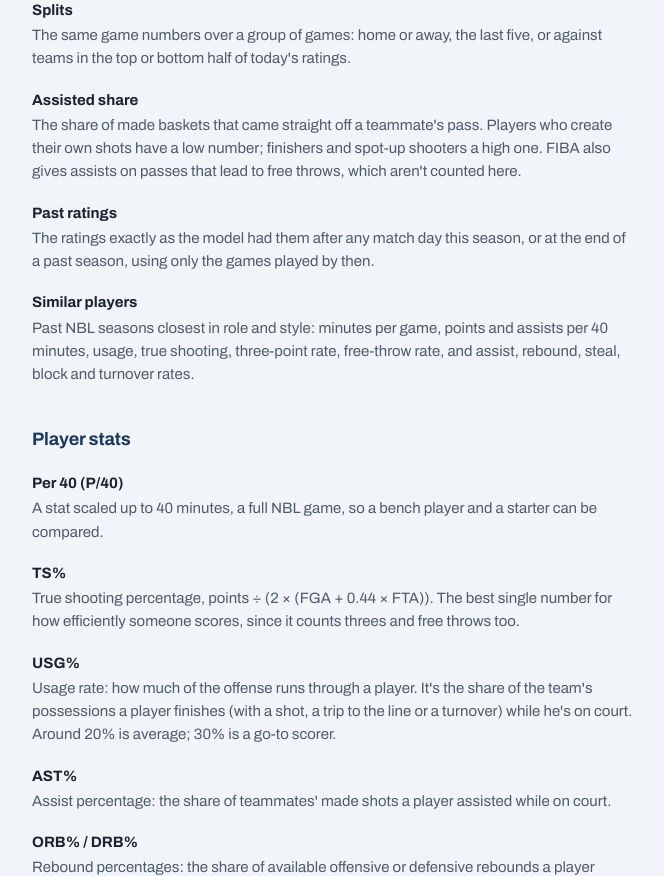
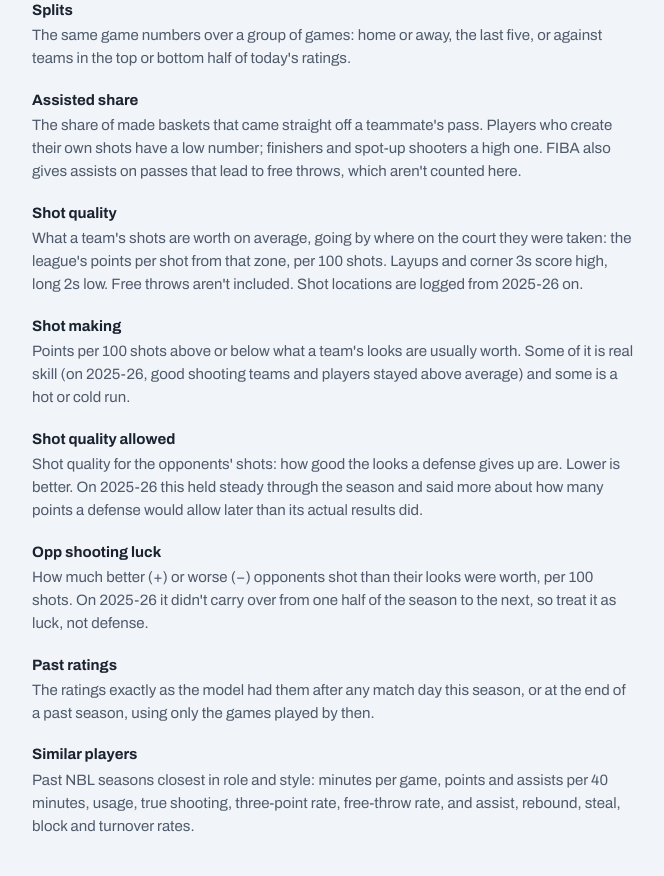
Before and after one commit to kimchiwithrice/nbl-index, a Python web app: template nbl/templates/glossary.html in a window 1280 px wide. Shown: the part 5179-6055 px from the top of the page, without its empty margins (196-860 px from the left). Run offline with Jinja, Linux system fonts and the light colour scheme; the template is opened without the code that fills it, so the values that code supplies are empty.

Commit message:
Add shot quality, shot making and opponents' shooting luck
Each shot is valued at the league's points per shot from its zone this season.
Shown as cards on the team Lineups & shots tab and as a Shot quality group on
Advanced stats, with tooltips and glossary entries. Opp shooting luck gets a
grey rank: on 2025-26 it didn't carry over between halves of the season.

```diff
--- a/nbl/model.py
+++ b/nbl/model.py
@@ -263,6 +263,8 @@ STAT_DEFS = [
     ("float_r", "Floaters", None, "sp", "pct"), ("jumper_r", "2pt jumpers", None, "sp", "pct"),
     ("jumper", "Jumper FG%", True, "sp", "pct"), ("astd", "Assisted", None, "sp", "pct"),
     ("d_rim_r", "Opp layups", False, "sp", "pct"), ("d_rim", "Opp layup FG%", False, "sp", "pct"),
+    ("sq", "Shot quality", True, "sq", "1"), ("sm", "Shot making", True, "sq", "sgn"),
+    ("d_sq", "Shot quality allowed", False, "sq", "1"), ("d_sm", "Opp shooting luck", False, "sq", "sgn"),
     ("c_min", "Clutch minutes", None, "cl", "1"), ("c_net", "Clutch net/100", True, "cl", "1"),
 ]
 
--- a/nbl/static/app.js
+++ b/nbl/static/app.js
@@ -213,6 +213,10 @@
     "Jumper FG%": "Field-goal % on two-point jump shots.",
     "Assisted": "Share of made field goals that were assisted.",
     "Opp layups": "Share of opponents' shots that were layups, dunks or tip-ins.",
+    "Shot quality": "Points a shot is worth on average from where the team takes theirs, per 100 shots. Higher means better looks.",
+    "Shot making": "Points per 100 shots above or below what those looks are usually worth. Partly real: good shooters tend to stay good.",
+    "Shot quality allowed": "What opponents' shots are worth on average from where they were allowed to shoot, per 100 shots. Lower is better.",
+    "Opp shooting luck": "How much better (+) or worse (−) opponents shot than their looks were worth, per 100 shots. Mostly luck.",
     "Opp layup FG%": "Opponents' field-goal % on layups, dunks and tip-ins.",
     "Clutch minutes": "Minutes played in the last 5 minutes of the 4th quarter or overtime with the score within 5.",
     "Clutch net/100": "Point margin per 100 possessions in clutch time.",
--- a/nbl/templates/glossary.html
+++ b/nbl/templates/glossary.html
@@ -53,6 +53,10 @@
     ("pairs", "Pairs", "Two teammates on the floor together, whoever the other three are. How they've done together, per 100 possessions."),
     ("splits", "Splits", "The same game numbers over a group of games: home or away, the last five, or against teams in the top or bottom half of today's ratings."),
     ("assisted", "Assisted share", "The share of made baskets that came straight off a teammate's pass. Players who create their own shots have a low number; finishers and spot-up shooters a high one. FIBA also gives assists on passes that lead to free throws, which aren't counted here."),
+    ("shot-quality", "Shot quality", "What a team's shots are worth on average, going by where on the court they were taken: the league's points per shot from that zone, per 100 shots. Layups and corner 3s score high, long 2s low. Free throws aren't included. Shot locations are logged from 2025-26 on."),
+    ("shot-making", "Shot making", "Points per 100 shots above or below what a team's looks are usually worth. Some of it is real skill (on 2025-26, good shooting teams and players stayed above average) and some is a hot or cold run."),
+    ("shot-quality-allowed", "Shot quality allowed", "Shot quality for the opponents' shots: how good the looks a defense gives up are. Lower is better. On 2025-26 this held steady through the season and said more about how many points a defense would allow later than its actual results did."),
+    ("opp-shooting-luck", "Opp shooting luck", "How much better (+) or worse (−) opponents shot than their looks were worth, per 100 shots. On 2025-26 it didn't carry over from one half of the season to the next, so treat it as luck, not defense."),
     ("past-ratings", "Past ratings", "The ratings exactly as the model had them after any match day this season, or at the end of a past season, using only the games played by then."),
     ("similar", "Similar players", "Past NBL seasons closest in role and style: minutes per game, points and assists per 40 minutes, usage, true shooting, three-point rate, free-throw rate, and assist, rebound, steal, block and turnover rates."),
   ]),
--- a/nbl/templates/stats.html
+++ b/nbl/templates/stats.html
@@ -5,7 +5,7 @@
 {% block main %}
 <h1>NBL advanced stats {{ season }}</h1>
 <p class="lede">This season's advanced team numbers with league ranks. For players, see <a href="{{ root }}players/">player stats</a>. These are raw, not adjusted for opponents. For the adjusted version, see the <a href="{{ root }}">ratings</a>.</p>
-{% set groups = [("o4", "Four Factors – offense"), ("d4", "Four Factors – defense"), ("sh", "Shooting"), ("st", "Style & other"), ("gf", "Game flow"), ("sp", "Shot profile"), ("cl", "Clutch")] %}
+{% set groups = [("o4", "Four Factors – offense"), ("d4", "Four Factors – defense"), ("sh", "Shooting"), ("st", "Style & other"), ("gf", "Game flow"), ("sp", "Shot profile"), ("sq", "Shot quality"), ("cl", "Clutch")] %}
 {% for gk, gl in groups %}
 {% set cols = defs | selectattr(3, 'equalto', gk) | list %}
 {% set cols = cols | rejectattr(0, 'in', missing) | list %}
@@ -18,7 +18,7 @@
   {% for t in order %}{% set x = info[t] %}{% if x.stats %}
     <tr><td class="l">{{ m.team(info, t, root) }}</td>
     {% for k, label, hib, g, fmt in cols %}{% set v = x.stats[k] %}
-      <td data-v="{{ v if v is not none else '' }}"{% if k == 'c_net' %} class="sp"{% endif %}>{{ (v | pct) if fmt == 'pct' else (v | f1) }}{{ m.rk(x.srk[k], N, k != 'd_ft') if hib is not none else '' }}</td>
+      <td data-v="{{ v if v is not none else '' }}"{% if k == 'c_net' %} class="sp"{% endif %}>{% if v is none %}–{% elif fmt == 'pct' %}{{ v | pct }}{% elif fmt == 'sgn' %}{{ v | sgn }}{% else %}{{ v | f1 }}{% endif %}{{ m.rk(x.srk[k], N, k not in ('d_ft', 'd_sm')) if hib is not none else '' }}</td>
     {% endfor %}</tr>
   {% endif %}{% endfor %}
   </tbody>
@@ -48,6 +48,7 @@
 <p class="note">Describes this season only: on past seasons a team's home edge barely carried over to the next year, so the predictions use one home edge for everyone.</p>
 {% endif %}
 {% if 'ahead' not in missing and flow[0] < flow[1] %}<p class="note">Game flow comes from the play-by-play, which covers {{ flow[0] }} of this season's {{ flow[1] }} games so far. The rest are left out until it's available.</p>{% endif %}
+{% if 'sq' not in missing %}<p class="note">Shot quality is how many points a team's shots are worth on average, going by where on the court they were taken, per 100 shots. Shot making is how many more (or fewer) they actually scored. Last season, where a team let opponents shoot from carried over well; whether opponents then made them mostly didn't, so Opp shooting luck has a grey rank. Free throws aren't included.</p>{% endif %}
 {% if 'c_min' not in missing %}<p class="note">Shot profile and clutch come from the play-by-play. Clutch is the last five minutes of the fourth quarter or overtime with the score within five; clutch net needs at least 20 clutch possessions and is hidden while scores are hidden. Assisted share: FIBA also credits assists on free throws, which aren't counted here.</p>{% endif %}
 <p class="note">Hover any column for a quick definition, or see the <a href="{{ root }}glossary/">glossary</a>. Points in the paint and fast-break points aren't in this season's NBL feed, so they're missing for now.</p>
 {{ m.ad(cfg) }}
```
Also changed, not shown: nbl/pbp.py (+10 -0 lines), nbl/templates/lineups.html (+8 -0 lines).
